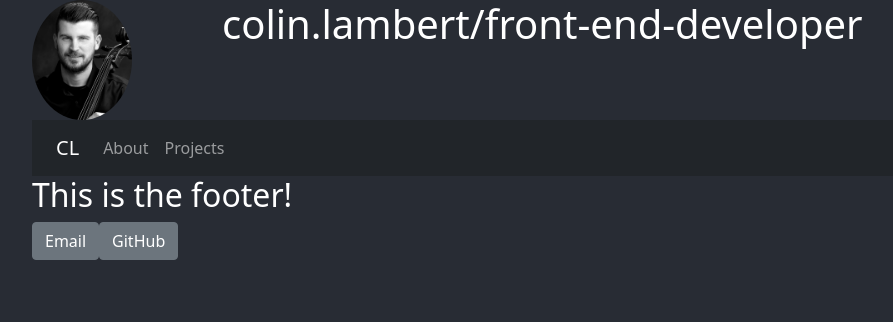
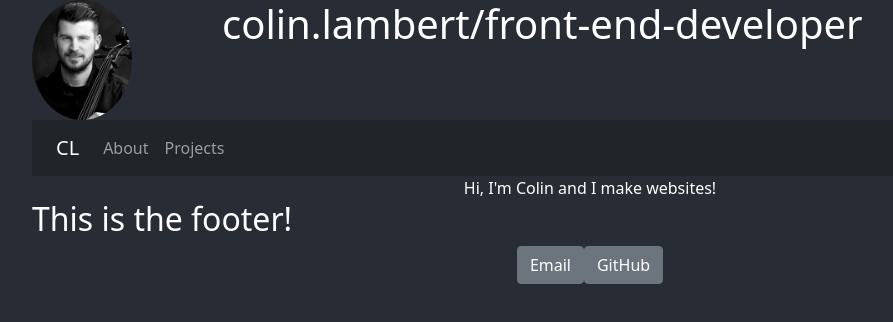
Before and after one commit to Colin-Lambert/portfolio2, a React (Create React App) app: page / in a window 1280 px wide. Shown: the top 322 px of the page, without its empty margins (50-943 px from the left). Built offline with nearby package versions, Linux system fonts and the light colour scheme.

Commit message:
Added home page

```diff
--- a/src/components/FooterComponent.js
+++ b/src/components/FooterComponent.js
@@ -8,7 +8,7 @@ const Footer = () => {
             xyz='fade up-5'
         >
             <h2>This is the footer!</h2>
-            <div className="item-group" xyz='delay-2.5 skew-left-2 fade-100% down-5 stagger-2'>
+            <div className="item-group d-flex justify-content-center" xyz='delay-2.5 skew-left-2 fade-100% down-5 stagger-2'>
                 <Button className="xyz-in" variant='outline-primary' href='mailto:colin.lambert.dev@gmail.com'>Email</Button>
                 <Button className="xyz-in" variant='outline-secondary' href='https://github.com/Colin-Lambert'>GitHub</Button>
             </div>
--- /dev/null
+++ b/src/components/HomeComponent.js
@@ -0,0 +1,14 @@
+import React from "react";
+import { Col, Container, Row } from "reactstrap";
+
+const Home = () => {
+    return (
+        <Container>
+            <Row>
+                <Col className="d-flex justify-content-center">Hi, I'm Colin and I make websites!</Col>
+            </Row>
+        </Container>
+    );
+}
+
+export default Home;
--- a/src/components/MainComponent.js
+++ b/src/components/MainComponent.js
@@ -6,12 +6,14 @@ import Footer from './FooterComponent';
 import { Route, Routes } from 'react-router-dom';
 import { PROJECTS } from '../shared/PROJECTS';
 import '@animxyz/core';
+import Home from './HomeComponent';
 
 const Main = () => {
     return (
         <div>
             <Header />
             <Routes>
+                <Route path='/' element={<Home />} />
                 <Route path='/about' element={<About />} />
                 <Route path='/projects' element={<ProjectsList projects={PROJECTS} />} />
             </Routes>
```
